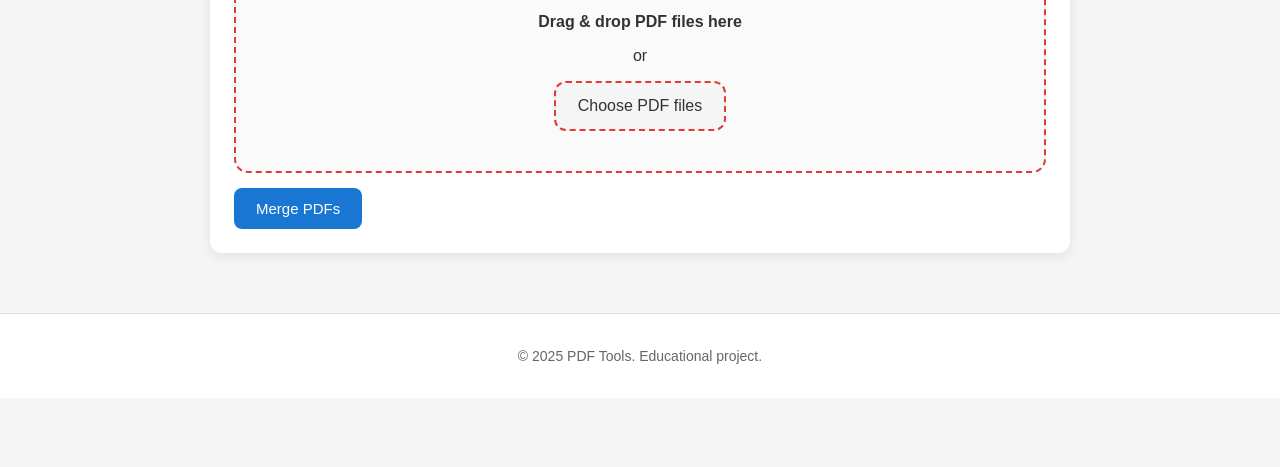
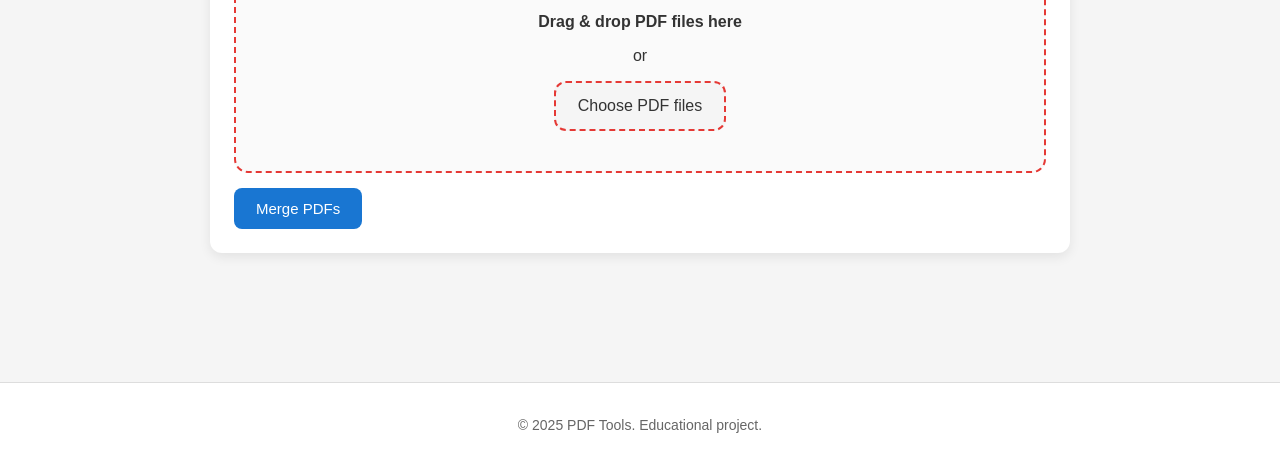
Before and after one commit to PortDocFormTools/pdf-tools, a website with bundled scripts: page pages/merge.html in a window 1280 px wide. Shown: the part 333-800 px from the top of the page. Built offline with nearby package versions, Linux system fonts and the light colour scheme.

Commit message:
some style changes

```diff
--- a/css/base.css
+++ b/css/base.css
@@ -3,9 +3,16 @@
 }
 
 body {
+    min-height: 100vh;
     margin: 0;
     padding: 0;
     font-family: Arial, sans-serif;
     background: #f5f5f5;
     color: #333;
+    display: flex;
+    flex-direction: column;
 }
+
+main {
+    flex: 1;
+}
--- a/css/layout.css
+++ b/css/layout.css
@@ -1,4 +1,5 @@
 main.tool-page {
+    width: 100%;
     max-width: 900px;
     margin: 40px auto;
     padding: 20px;
```
